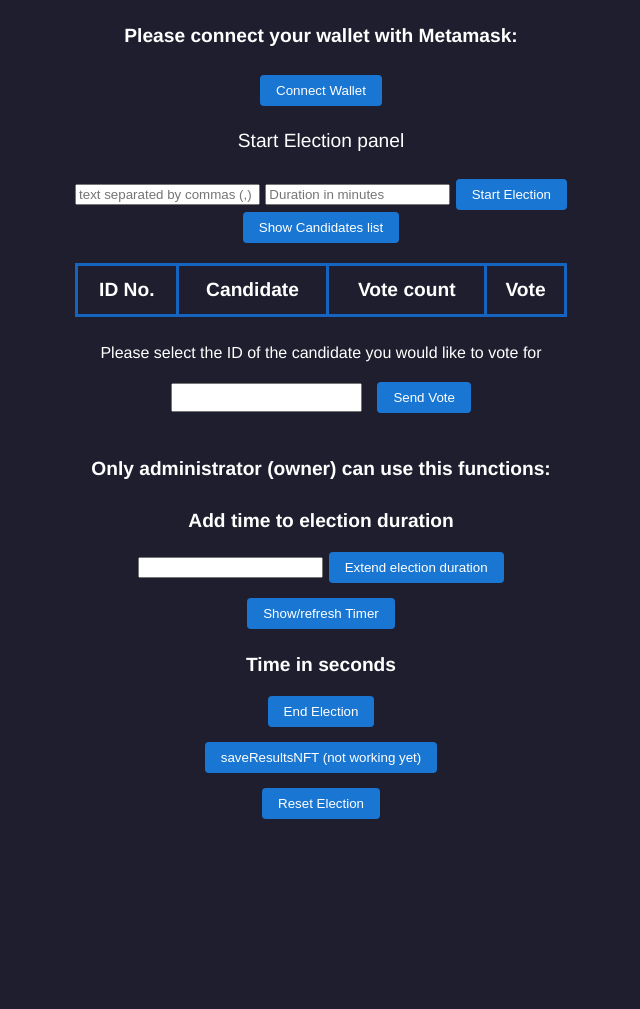
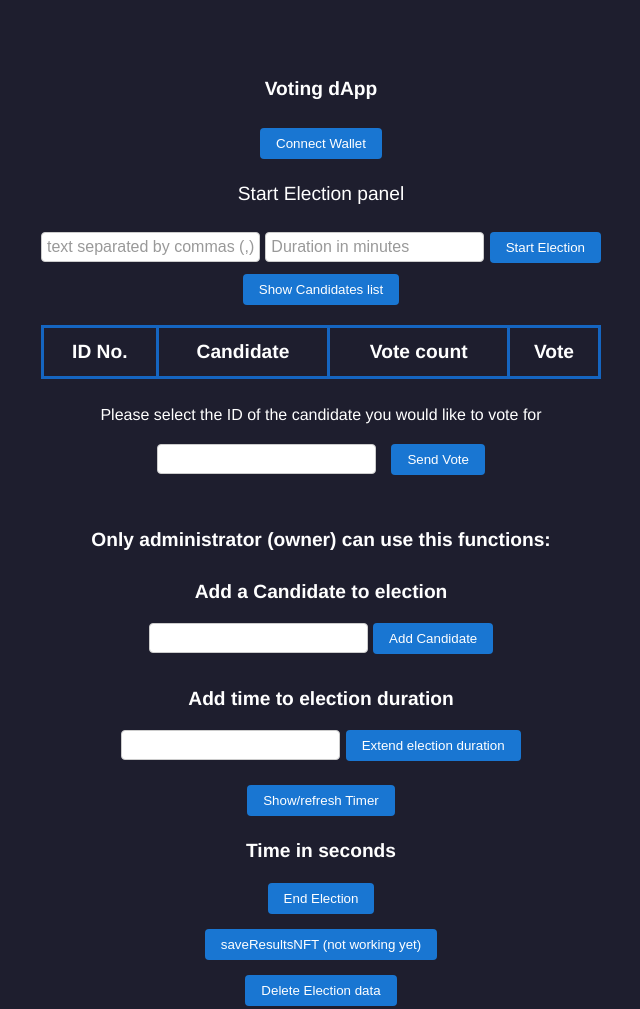
Before and after one commit to S2BCBCDev/voting-dapp-tutorial-2023-bis, a website: page frontend/public/index.html in a window 1280 px wide. Shown: the whole page, without its empty margins (319-959 px from the left). Before the commit the page ends 819 px from the top, so only its background shows below. Drawn offline with Linux system fonts and the light colour scheme; a script that the page names is missing.

Commit message:
layout html css

```diff
--- a/frontend/public/index.html
+++ b/frontend/public/index.html
@@ -4,7 +4,7 @@
 <head>
     <meta charset="UTF-8">
     <meta name="viewport" content="width=device-width, initial-scale=1.0">
-    <title>Voting dApp</title>
+    <title>tuto 2023 Voting dApp</title>
     <link rel="stylesheet" type="text/css" href="style.css" />
     <script src="https://cdn.ethers.io/lib/ethers-5.2.umd.min.js" type="application/javascript"></script>
 </head>
@@ -15,7 +15,7 @@
 
 
     <div id="votingStation">
-        <p id="connectWalletMessage">Please connect your wallet with Metamask:</p>
+        <p id="connectWalletMessage">Voting dApp</p>
         <button id="connectWalletbutton">Connect Wallet</button>
 
 
@@ -63,6 +63,14 @@
                 <button id="startElectionButton">Start Election</button>
             </div> -->
 
+            <div id="addCandidate">
+                <p>Add a Candidate to election </p>
+                <input type="number" id="addCandidateInputBonus" />
+                <button id="addCandidateButton">Add Candidate</button>
+
+            </div>
+
+
             <div id="addDuration">
                 <p>Add time to election duration</p>
                 <input type="number" id="addDurationInput" />
@@ -85,7 +93,7 @@
             </div>
 
             <div id="resetElection">
-                <button id="resetElectionButton">Reset Election</button>
+                <button id="resetElectionButton">Delete Election data</button>
             </div>
         </div>
     </div>
--- a/frontend/public/style.css
+++ b/frontend/public/style.css
@@ -14,6 +14,12 @@ body {
     /* Adjusted font size for better readability */
     color: #ffffff;
     /* Clear font color */
+    margin-top: 120px;
+    margin-bottom: 120px;
+    margin-left: 30px;
+    margin-right: 30px;
+
+
 
 }
 
@@ -177,3 +183,19 @@ button:hover {
     background-color: #1565c0;
     /* Darker color on hover */
 }
+
+/* Add these rules for input fields */
+input[type="text"],
+input[type="number"] {
+    padding: 5px;
+    border: 1px solid #ccc;
+    border-radius: 4px;
+    font-size: 16px;
+    margin-bottom: 10px;
+}
+
+/* Add these rules for input placeholders */
+input[type="text"]::placeholder,
+input[type="number"]::placeholder {
+    color: #999;
+}
```
Also changed, not shown: frontend/public/script.js (+22 -0 lines).
